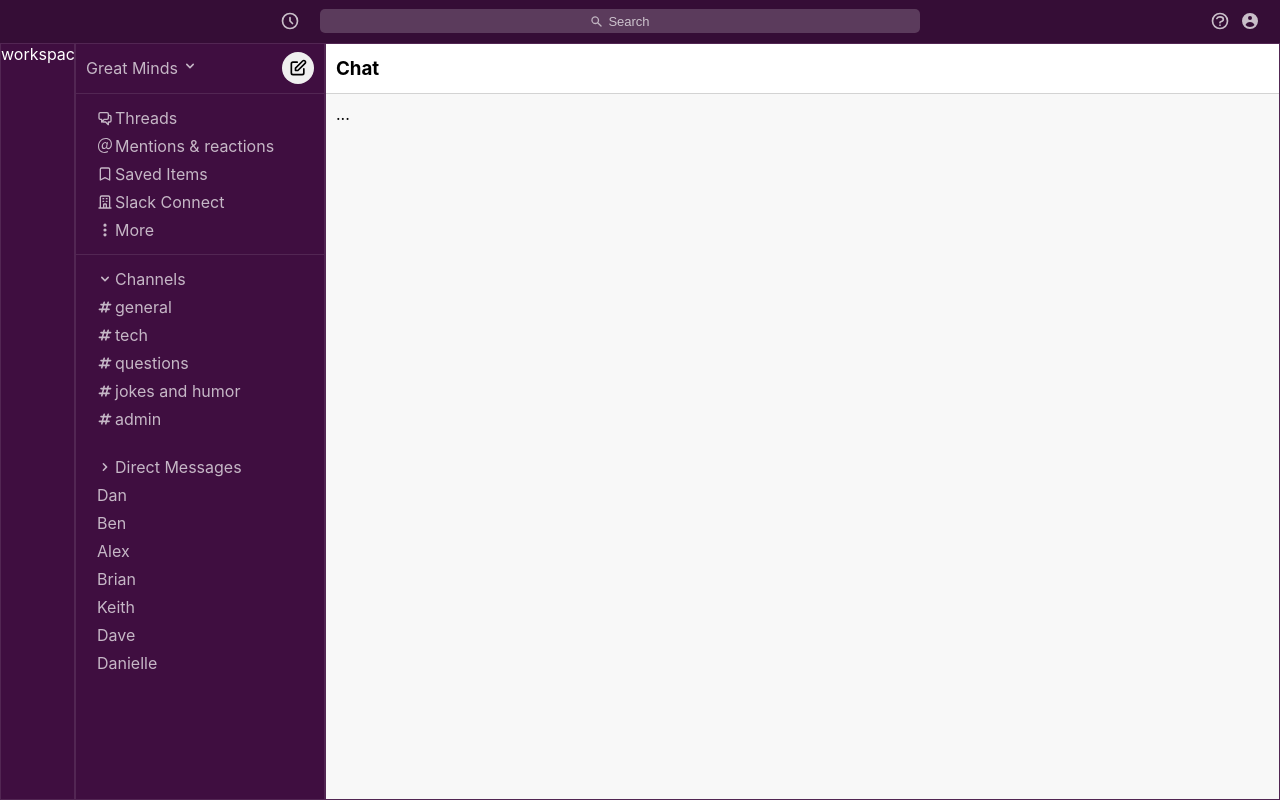
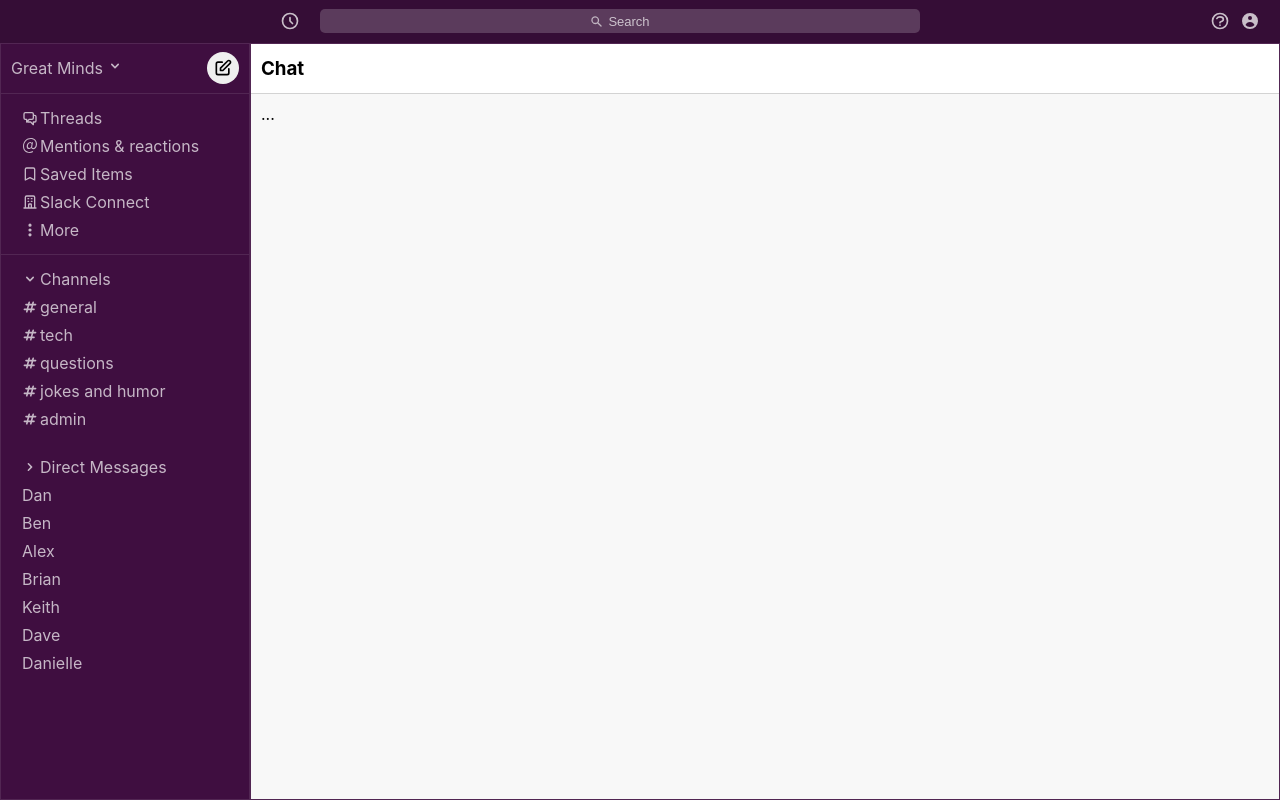
Before and after one commit to daveydee33/slack-recreated, a Next.js app: page /vanilla in a window 1280 px wide. Built offline with nearby package versions, Linux system fonts and the light colour scheme.

Commit message:
hide workspaces panel for now

```diff
--- a/pages/vanilla.js
+++ b/pages/vanilla.js
@@ -164,7 +164,7 @@
           /* justify-items: space-between; */
         `}
       >
-        <div className={"panel workspaces"}>workspaces</div>
+        {/* <div className={"panel workspaces"}>workspaces</div> */}
         <div
           className={"panel navigation"}
           css={css`
```
